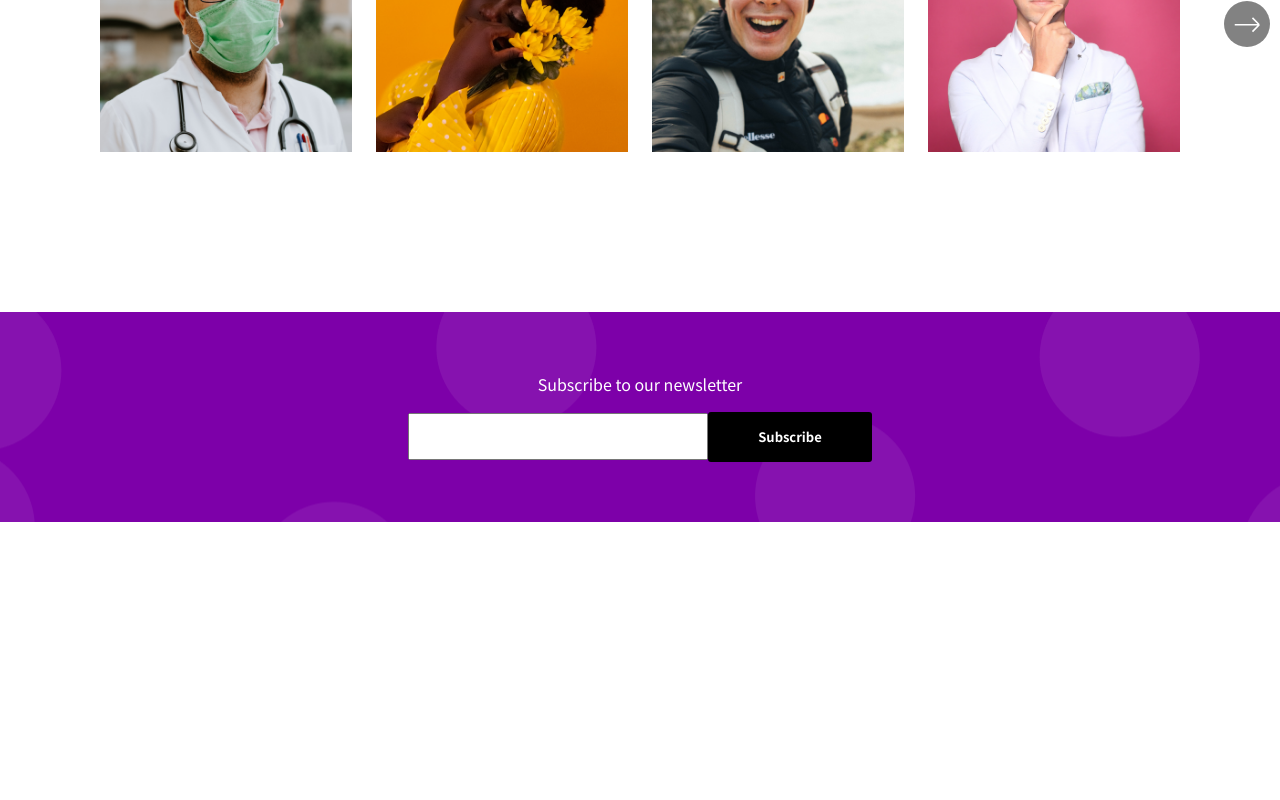
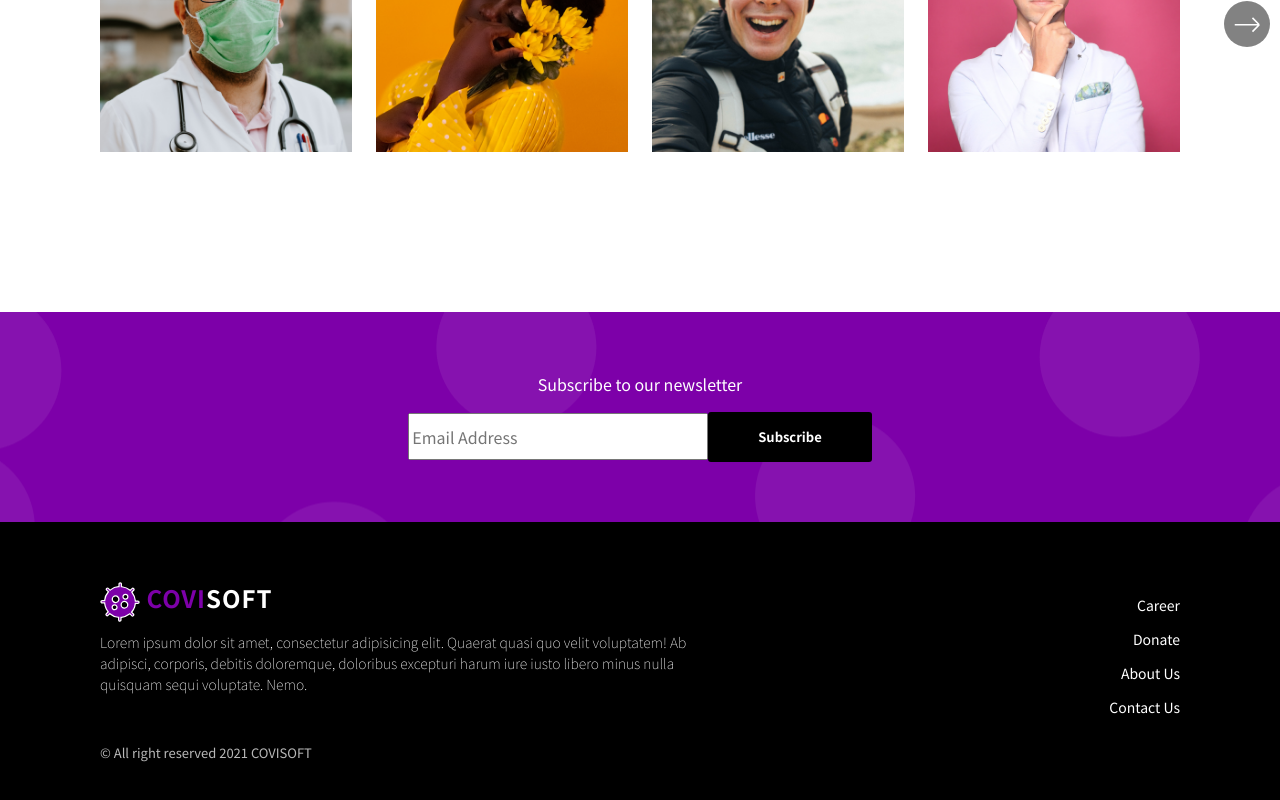
Before and after one commit to MoshoodRafiu/covisoft-app, a Vue app: page / in a window 1280 px wide. Shown: the part 2441-3241 px from the top of the page. Before the commit the page ends 2963 px from the top, so only its background shows below. Built offline with nearby package versions, Linux system fonts and the light colour scheme.

Commit message:
Add footer

```diff
--- /dev/null
+++ b/src/components/Footer.vue
@@ -0,0 +1,97 @@
+<template>
+  <div class="app-section footer dark row">
+    <div class="col-md-7">
+      <a href="#" class="brand-name">
+        <img :src="'/images/logo.svg'" class="brand-logo" alt="logo">
+        COVI<span>SOFT</span>
+      </a>
+      <div class="brand-info">
+        Lorem ipsum dolor sit amet, consectetur adipisicing elit. Quaerat quasi quo velit voluptatem! Ab adipisci, corporis, debitis doloremque, doloribus excepturi harum iure iusto libero minus nulla quisquam sequi voluptate. Nemo.
+      </div>
+    </div>
+    <div class="col-md-5">
+      <ul class="quicklinks">
+        <li>
+          <a href="#">Career</a>
+        </li>
+        <li>
+          <a href="#">Donate</a>
+        </li>
+        <li>
+          <a href="#">About Us</a>
+        </li>
+        <li>
+          <a href="#">Contact Us</a>
+        </li>
+      </ul>
+    </div>
+    <div class="col-12 copyright-text">
+      &copy; All right reserved {{ year }} COVISOFT
+    </div>
+  </div>
+</template>
+
+<script>
+  export default {
+    data(){
+      return{
+        year: (new Date).getFullYear()
+      }
+    }
+  }
+</script>
+
+<style>
+  .footer div .brand-name{
+    color: var(--purple);
+    font-weight: 700;
+    font-size: 24px;
+    line-height: 22px;
+    letter-spacing: 1px;
+    text-decoration: none;
+  }
+  .footer div .brand-name:hover{
+    color: var(--purple);
+  }
+  .footer div .brand-name span{
+    color: var(--white);
+  }
+  .footer div .brand-name .brand-logo{
+    width: 40px;
+  }
+  .brand-info{
+    margin: 10px 0;
+    color: var(--white);
+    font-weight: lighter;
+    font-size: 14px;
+  }
+  ul.quicklinks {
+    padding: 0;
+    margin: 0;
+  }
+  ul.quicklinks li{
+    list-style: none;
+    text-align: right;
+    margin-top: 10px !important;
+  }
+  ul.quicklinks li a{
+    text-decoration: none;
+    color: var(--white);
+    font-size: 14px;
+  }
+  ul.quicklinks li a:hover{
+    text-decoration: none;
+    color: var(--purple);
+  }
+  .copyright-text{
+    margin-top: 25px !important;
+    color: #B8B8B8;
+    font-size: 13px;
+  }
+  @media screen and (max-width: 767px) {
+    ul.quicklinks li{
+      margin-top: 20px;
+      text-align: left;
+    }
+  }
+</style>
--- a/src/components/Navbar.vue
+++ b/src/components/Navbar.vue
@@ -100,7 +100,7 @@
     margin-left: auto;
   }
   @media screen and (max-width: 1000px) {
-    ul{
+    nav ul{
       display: none;
     }
     .toggle{
--- a/src/components/home/Newsletter.vue
+++ b/src/components/home/Newsletter.vue
@@ -4,7 +4,7 @@
     <div class="row">
       <div class="col-md-6 d-flex align-items-center justify-content-center mx-auto">
         <div>
-          <input class="newsletter-form-input" type="text">
+          <input class="newsletter-form-input" placeholder="Email Address" type="text">
         </div>
         <div>
           <button class="newsletter-form-button">Subscribe</button>
--- a/src/views/Home.vue
+++ b/src/views/Home.vue
@@ -5,6 +5,7 @@
     <app-home-testimonies/>
     <app-home-gallery/>
     <app-home-newsletter/>
+    <app-footer/>
   </div>
 </template>
 
@@ -14,6 +15,7 @@ import appHomeBlog from '@/components/home/Blog';
 import appHomeTestimonies from '@/components/home/Testimonies';
 import appHomeGallery from '@/components/home/Gallery';
 import appHomeNewsletter from '@/components/home/Newsletter';
+import appFooter from '@/components/Footer';
 
 export default {
   name: 'Home',
@@ -22,7 +24,8 @@ export default {
     appHomeBlog,
     appHomeTestimonies,
     appHomeGallery,
-    appHomeNewsletter
+    appHomeNewsletter,
+    appFooter
   }
 }
 </script>
```
